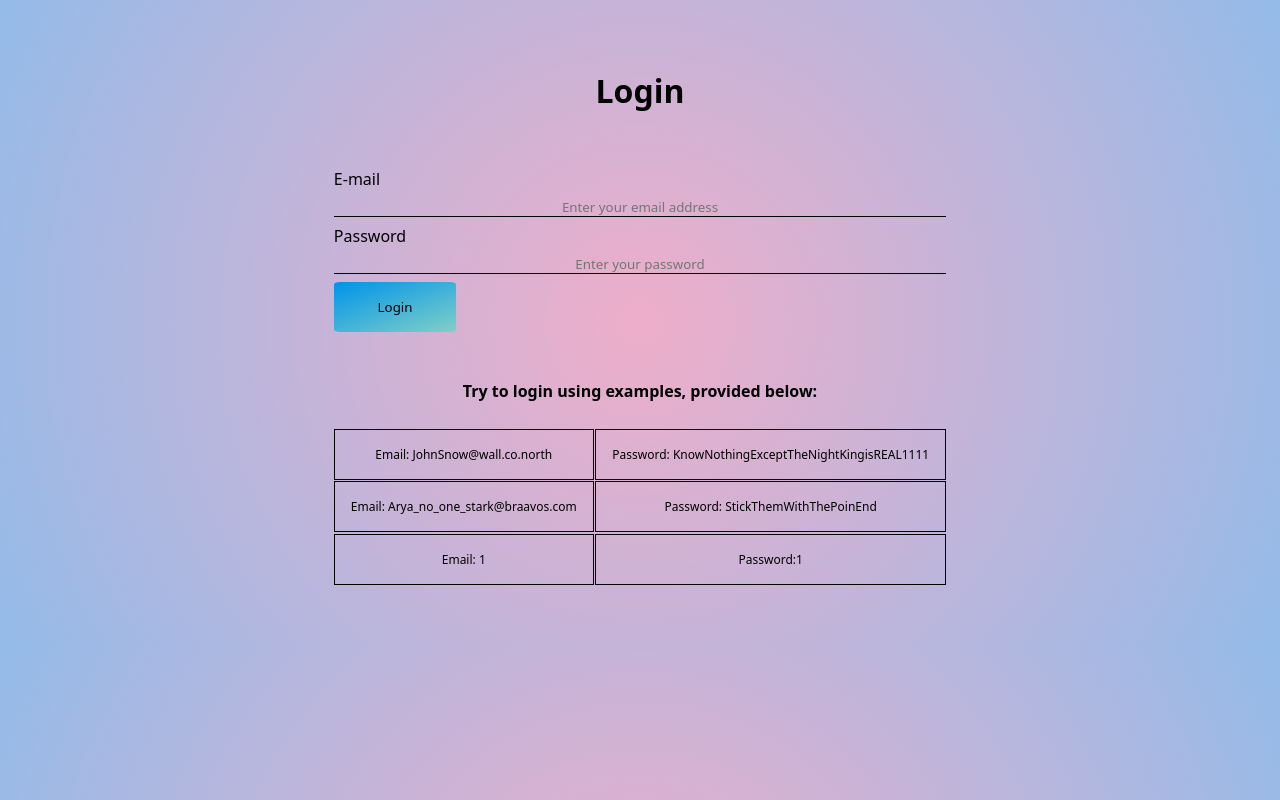
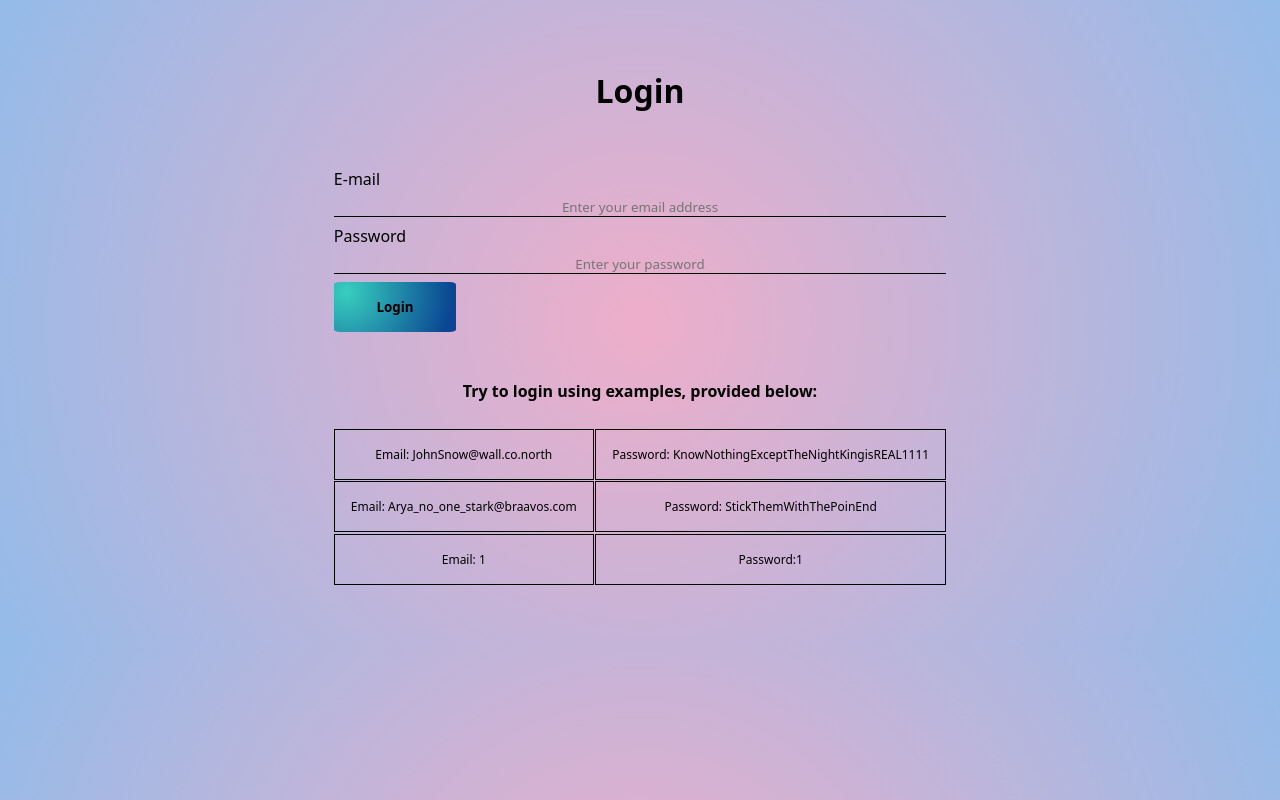
Before and after one commit to GreenCatInForest/login-app, a React (Create React App) app: page / in a window 1280 px wide. Built offline with nearby package versions, Linux system fonts and the light colour scheme.

Commit message:
add hero img

```diff
--- a/src/App.js
+++ b/src/App.js
@@ -9,22 +9,29 @@ let userDatas = [
     userEmail: "JohnSnow@wall.co.north",
     userPassword: "KnowNothingExceptTheNightKingisREAL1111",
     userName: "Jon Snow",
+    userImg:
+      "https://images.newindianexpress.com/uploads/user/imagelibrary/2018/6/24/original/kit_and_rose.jpg",
   },
   {
     userEmail: "Arya_no_one_stark@braavos.com",
     userPassword: "StickThemWithThePoinEnd",
     userName: "Arya Stark",
+    userImg:
+      "https://m.media-amazon.com/images/M/MV5BMmVhODQ1NmUtMzJiYi00MGNiLWExNmQtYmUxNGJmY2U5ZmJlXkEyXkFqcGdeQXVyNjAwNDUxODI@._V1_UY1200_CR751,0,630,1200_AL_.jpg",
   },
   {
     userEmail: "1",
     userPassword: "1",
     userName: "Daenerys",
+    userImg:
+      "https://encrypted-tbn0.gstatic.com/images?q=tbn:ANd9GcT2Ok6Kl3CfpMeyXj7Kgs_f9avPePjjq9owsA&usqp=CAU",
   },
 ];
 
 export const App = () => {
   const [isLoggedIn, setIsLoggedIn] = useState(false);
   const [userName, setUserName] = useState("");
+  const [userImg, setUserImg] = useState("");
 
   const onSuccess = () => setIsLoggedIn(true);
   console.log(isLoggedIn);
@@ -41,11 +48,15 @@ export const App = () => {
             onSuccess={onSuccess}
             onError={onError}
             setUserName={setUserName}
+            setUserImg={setUserImg}
           />
           <DataExamplesLogin />
         </div>
       ) : (
-        <div>Hello, {userName}!</div>
+        <div>
+          Hello, {userName}!
+          <img src={userImg} alt="avatar" />
+        </div>
       )}
     </div>
   );
--- a/src/components/Login.js
+++ b/src/components/Login.js
@@ -1,6 +1,12 @@
 import { useState } from "react";
 
-export const Login = ({ userDatas, onSuccess, onError, setUserName }) => {
+export const Login = ({
+  userDatas,
+  setUserImg,
+  onSuccess,
+  onError,
+  setUserName,
+}) => {
   const [inputEmail, setInputEmail] = useState("");
   const [inputPassword, setInputPassword] = useState("");
 
@@ -36,6 +42,7 @@ export const Login = ({ userDatas, onSuccess, onError, setUserName }) => {
           ) {
             onSuccess();
             setUserName(userDatas.userName);
+            setUserImg(userDatas.userImg);
           }
           // error: email correct, password wrong
           else if (
--- a/src/index.css
+++ b/src/index.css
@@ -82,9 +82,21 @@ body {
   width: 20%;
   padding: 1rem 2rem;
   border-radius: 5%;
-  background-color: #0093e9;
-  background-image: linear-gradient(160deg, #0093e9 0%, #80d0c7 100%);
-  justify-content: center;
+  background-image: radial-gradient(
+    circle farthest-corner at 10% 20%,
+    rgba(56, 207, 191, 1) 0%,
+    rgba(10, 70, 147, 1) 90.2%
+  );
+  font-weight: 700;
+}
+
+.loginButton:hover {
+  background-image: radial-gradient(
+    circle farthest-corner at 10% 20%,
+    rgba(100, 43, 115, 1) 0%,
+    rgba(4, 0, 4, 1) 90%
+  );
+  color: white;
 }
 
 /* Data Examples */
```
